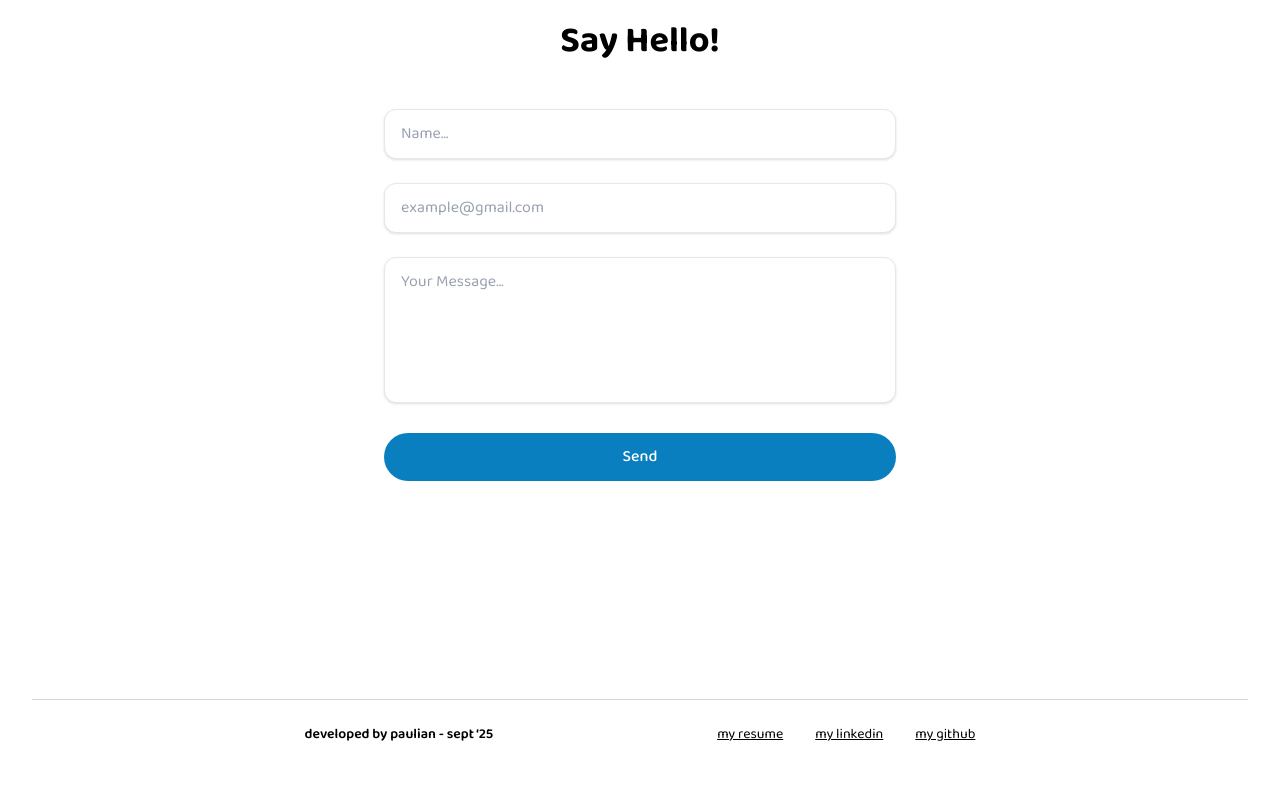
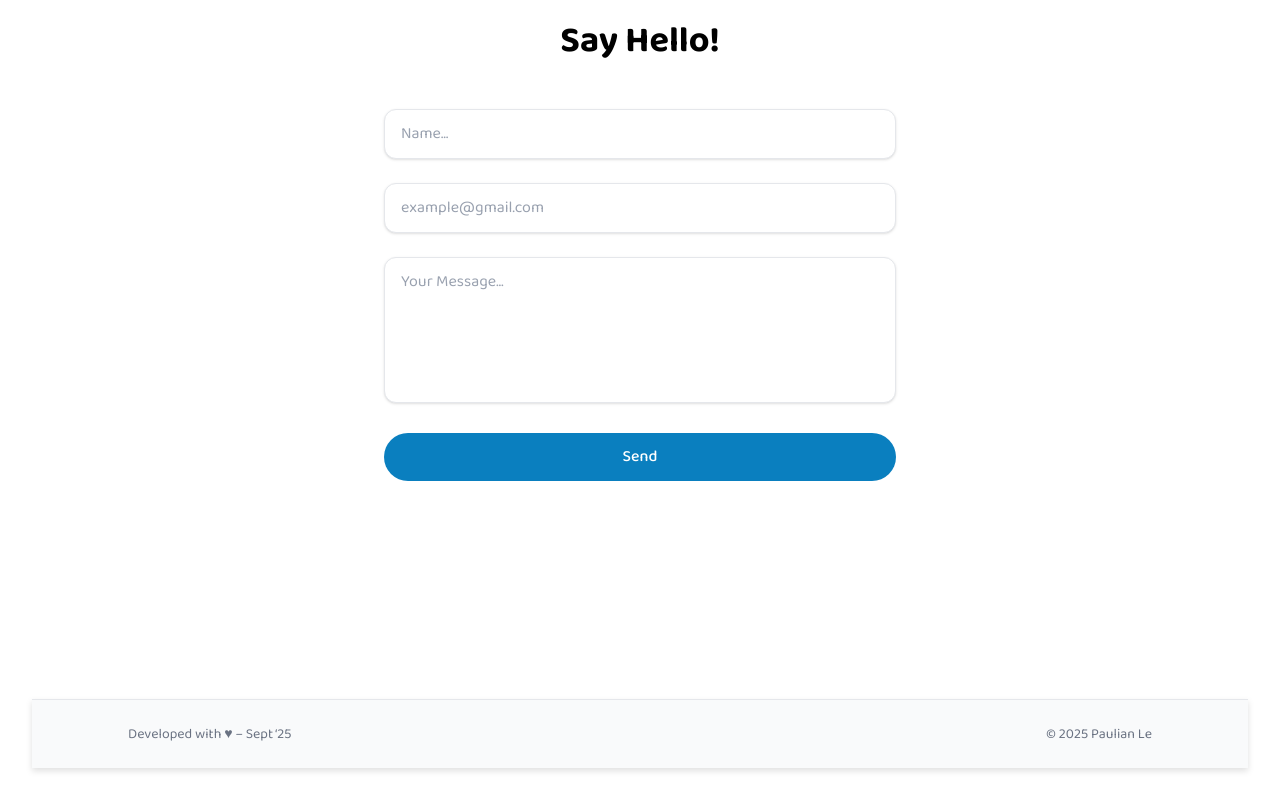
Before and after one commit to paulian7/portfolio, a React (Vite) app: page / in a window 1280 px wide. Shown: the part 4963-5763 px from the top of the page. Built offline with nearby package versions, Linux system fonts and the light colour scheme.

Commit message:
polish footer

```diff
--- a/src/components/Footer.jsx
+++ b/src/components/Footer.jsx
@@ -3,39 +3,20 @@ import { RevealOnScroll } from "./RevealOnScroll";
 export const Footer = () => {
   return (
     <RevealOnScroll>
-      <footer className="border-t border-gray-300 mt-12 py-6">
-        <div className="container mx-auto flex flex-col sm:flex-row justify-center items-center text-sm font-baloo space-y-4 sm:space-y-0 sm:space-x-24 md:space-x-56 px-4">
-          {/* text side*/}
-          <p className="font-semibold text-center sm:text-left">
-            developed by paulian - sept ‘25
-          </p>
+      <footer className="bg-gray-50 backdrop-blur-lg drop-shadow-md border-t border-gray-200 mt-12">
+        <div className="max-w-7xl mx-auto px-6 md:px-16 lg:px-24 py-6 flex flex-col sm:flex-row justify-between items-center">
+          {/* left text */}
+          <div className="flex-1 flex justify-start">
+            <p className="text-sm text-gray-500 font-baloo">
+              Developed with ♥ – Sept ‘25
+            </p>
+          </div>
 
-          {/* links side */}
-          <div className="flex flex-wrap justify-center sm:justify-start gap-6 md:gap-8">
-            <a
-              href="/Portfolio_Paulian_Le_Resume.pdf"
-              target="_blank"
-              rel="noopener noreferrer"
-              className="hover:text-[#0A7FBF] underline"
-            >
-              my resume
-            </a>
-            <a
-              href="https://www.linkedin.com/in/paulianle/"
-              target="_blank"
-              rel="noopener noreferrer"
-              className="hover:text-[#0A7FBF] underline"
-            >
-              my linkedin
-            </a>
-            <a
-              href="https://github.com/paulian7"
-              target="_blank"
-              rel="noopener noreferrer"
-              className="hover:text-[#0A7FBF] underline"
-            >
-              my github
-            </a>
+          {/* right text */}
+          <div className="flex-1 flex justify-end">
+            <p className="text-sm text-gray-500 font-baloo">
+              © 2025 Paulian Le
+            </p>
           </div>
         </div>
       </footer>
```
